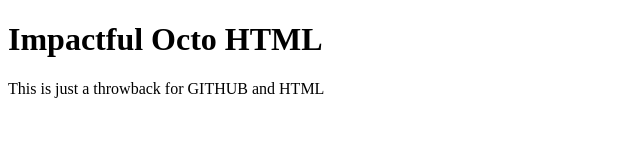
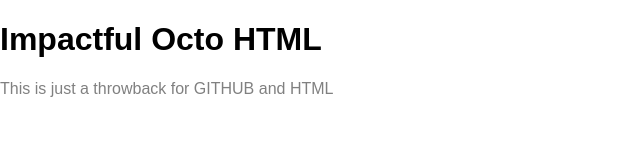
Before and after one commit to vick1208/impactful_octo_html, a plain HTML site: page index.html in a window 1280 px wide. Shown: the whole page, without its empty margins (0-640 px from the left). Drawn offline with Linux system fonts and the light colour scheme.

Commit message:
Add stylesheet
Ini saya beri style untuk menyusun tampilan html.

```diff
--- a/index.html
+++ b/index.html
@@ -3,7 +3,8 @@
 <head>
     <meta charset="UTF-8">
     <meta name="viewport" content="width=device-width, initial-scale=1.0">
-    <title>Document</title>
+    <title>Impactful Octo HTML</title>
+    <link rel="stylesheet" href="styles.css">
 </head>
 <body>
     <h1>Impactful Octo HTML</h1>
--- /dev/null
+++ b/styles.css
@@ -0,0 +1,18 @@
+*{
+    box-sizing: border-box;
+}
+
+body{
+    background-color: white;
+    margin: 0%;
+    padding: 0%;
+}
+
+h1{
+    font-family: sans-serif;
+}
+
+p{
+    font-family: sans-serif;
+    color: gray;
+}
```
